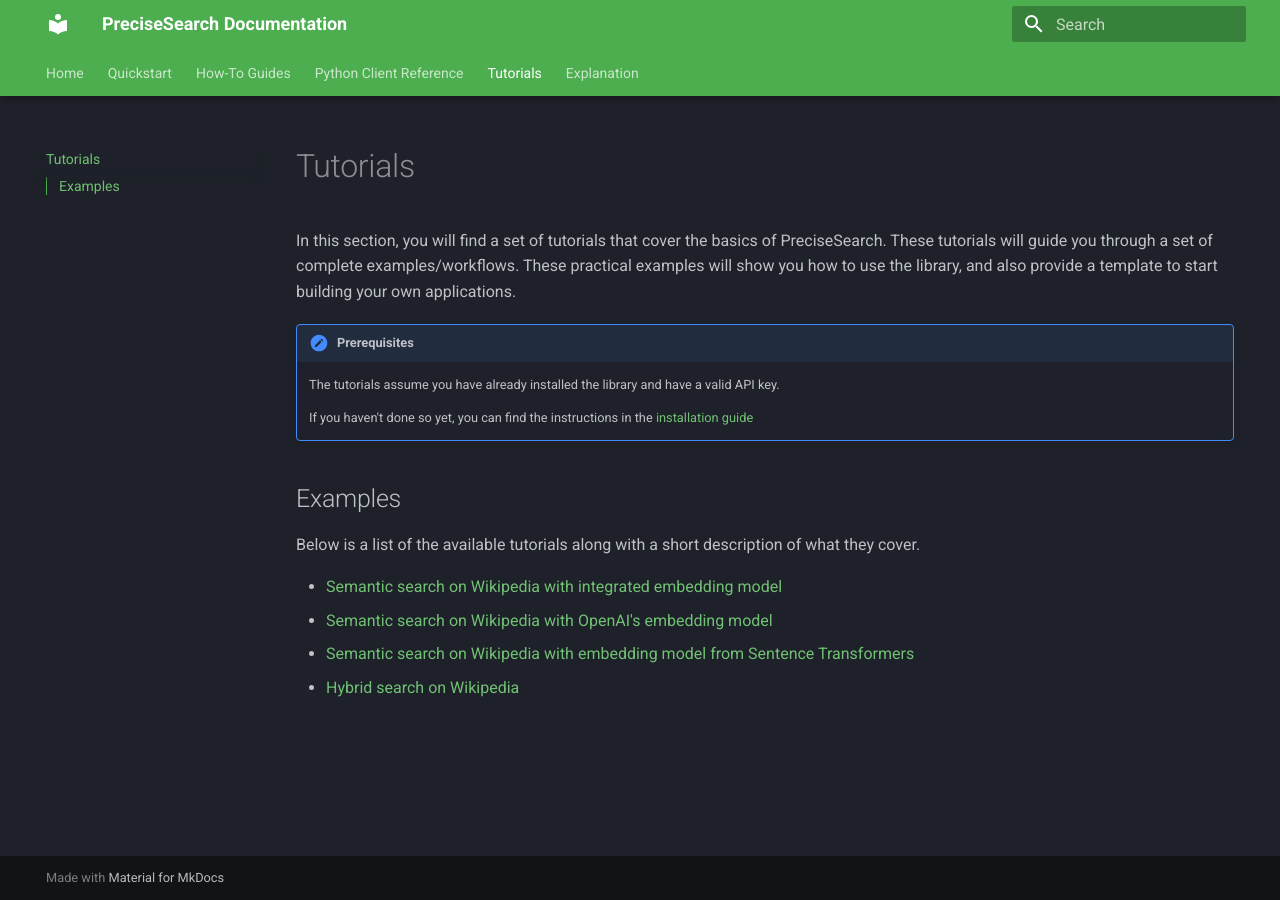
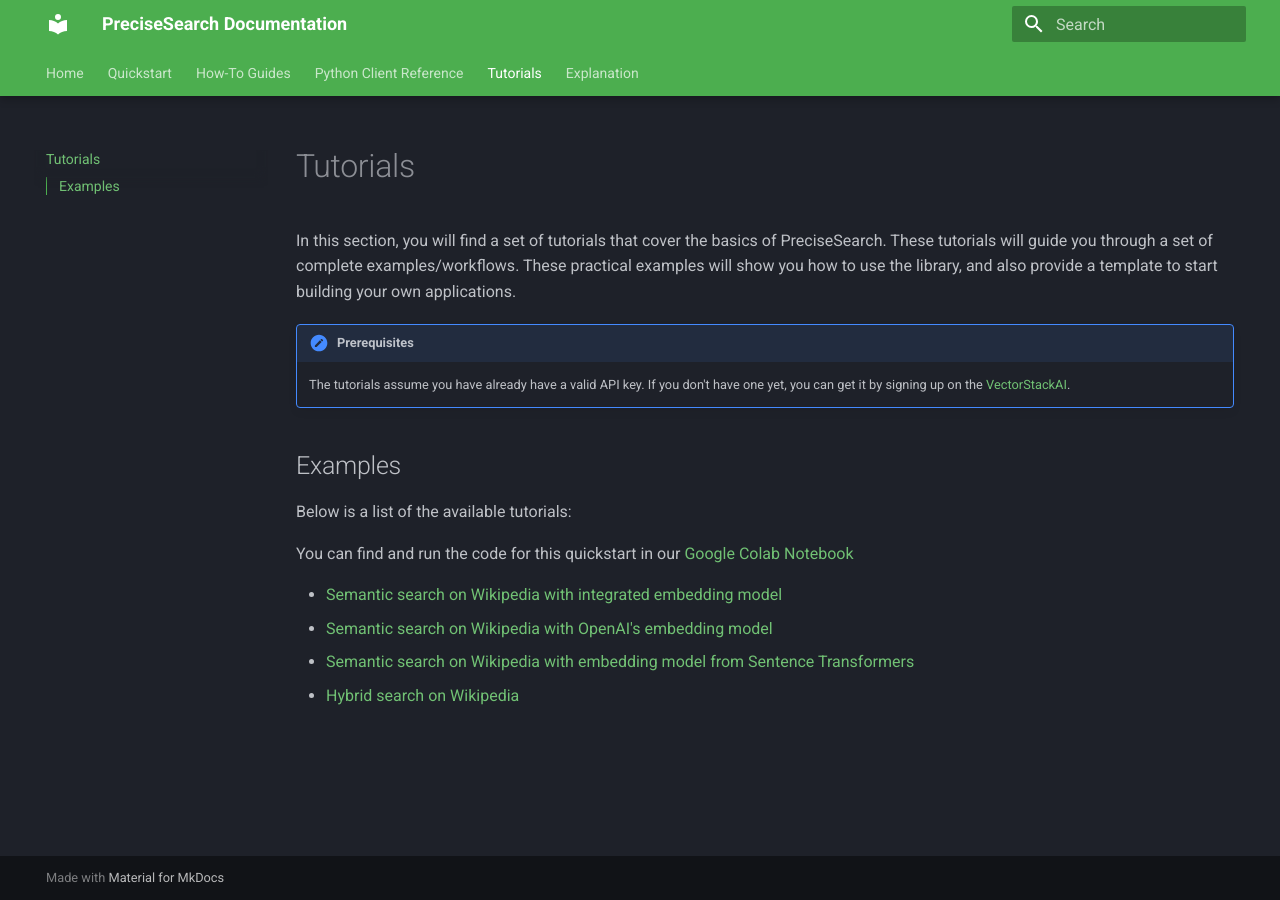
Before and after one commit to vectorstack-ai/vectorstackai-python, an MkDocs documentation site: the page built from docs/tutorials.md, in a window 1280 px wide. Built offline with MkDocs 1.6.1 and Material for MkDocs 9.7.7, drawn with Linux system fonts in a browser that asks for light colours; plug-ins that fetch from the network failed and are left out.

Commit message:
updated text in tutorials and link to google colab

```diff
--- a/docs/tutorials.md
+++ b/docs/tutorials.md
@@ -4,14 +4,15 @@ These practical examples will show you how to use the library, and also provide
 
 
 !!! Note "Prerequisites"
-    The tutorials assume you have already installed the library and have a valid API key.
-
-    If you haven't done so yet, you can find the instructions in the [installation guide](./how_to_guides/installation.md)
+    The tutorials assume you have already have a valid API key.
+    If you don't have one yet, you can get it by signing up on the [VectorStackAI](https://vectorstack.ai).
 
 ## Examples
-Below is a list of the available tutorials along with a short description of what they cover.
+Below is a list of the available tutorials:
+
+ You can find and run the code for this quickstart in our [Google Colab Notebook](https://colab.research.google.com/github/vectorstack-ai/vectorstackai-python/blob/add_vector_store_resource/examples/quickstart.ipynb)
 
 - [Semantic search on Wikipedia with integrated embedding model](tutorials/semantic_search_on_wikipedia_with_integrated_model.ipynb)
-- [Semantic search on Wikipedia with OpenAI's embedding model](tutorials/semantic_search_on_wikipedia_with_openai_model.ipynb)
+- [Semantic search on Wikipedia with OpenAI's embedding model](https://colab.research.google.com/github/vectorstack-ai/vectorstackai-python/blob/add_vector_store_resource/examples/tutorials/semantic_search_on_wikipedia_with_openai_model.ipynb)
 - [Semantic search on Wikipedia with embedding model from Sentence Transformers](tutorials/semantic_search_on_wikipedia_with_sentence_transformers.ipynb)
 - [Hybrid search on Wikipedia](tutorials/hybrid_search_on_wikipedia.ipynb)
```
Also changed, not shown: 1 other file.
